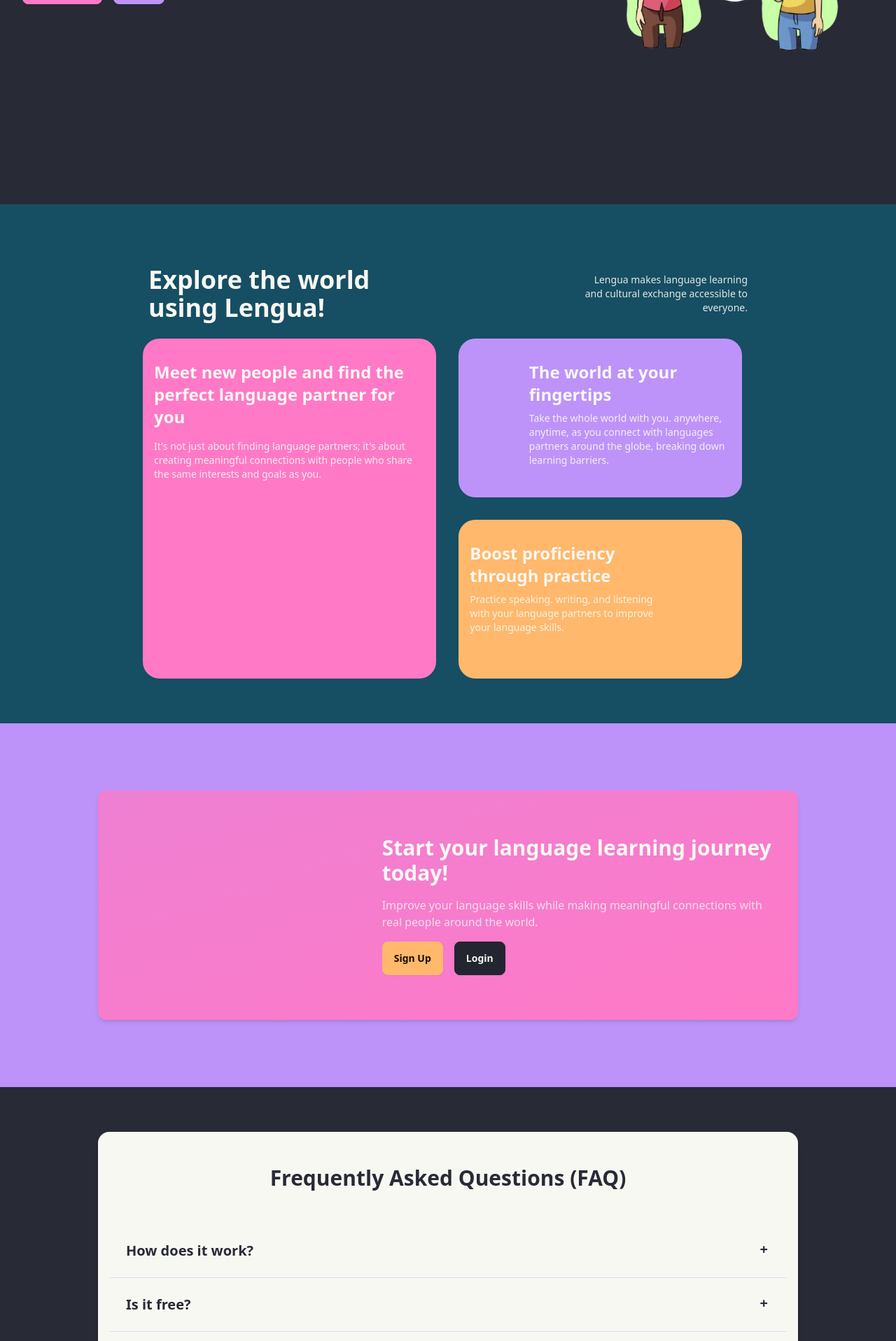
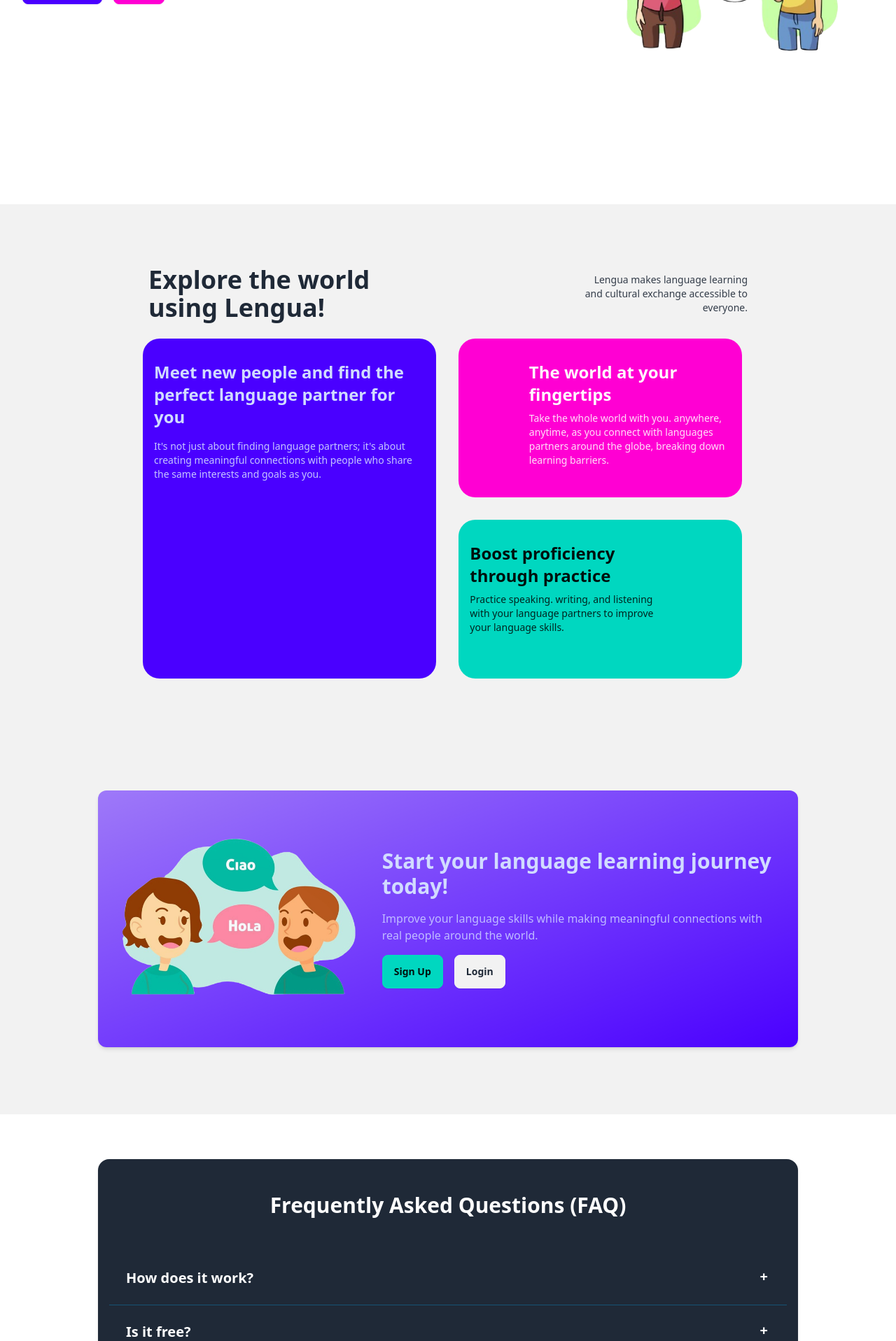
Before and after one commit to Jamie2345/LanguagePartnerApp, a React (Create React App) app in the folder client/: page / in a window 1280 px wide. Shown: the part 508-2425 px from the top of the page at 70% size. Built offline with nearby package versions, Linux system fonts and the light colour scheme.

Commit message:
restored lost code front end landing page

```diff
--- a/client/src/components/LandingNavbar.js
+++ b/client/src/components/LandingNavbar.js
@@ -1,4 +1,4 @@
-import { CiLight } from "react-icons/ci";
+import ToggleTheme from "./ToggleTheme";
 
 export default function LandingNavbar() {
   return (
@@ -51,9 +51,7 @@
           </li>
         </ul>
       </div>
-      <div className="navbar-end">
-        <a className="btn min-h-0 h-auto p-2"><CiLight className="h-6 w-6 text-base-content" /></a>
-      </div>
+      <ToggleTheme />
     </div>
   );
 }
--- /dev/null
+++ b/client/src/components/ToggleTheme.js
@@ -0,0 +1,30 @@
+import {CiLight} from "react-icons/ci";
+import {useEffect, useState} from "react";
+
+export default function ToggleTheme() {
+    const initialTheme = localStorage.getItem("theme") || "light";
+    const [theme, setTheme] = useState(initialTheme);
+
+    function changeTheme() {
+        if (theme === "light") {
+            setTheme("dracula");
+        } else {
+            setTheme("light");
+        }
+    }
+
+    useEffect(() => {
+        localStorage.setItem("theme", theme);
+        const localTheme = localStorage.getItem("theme") || "dracula";
+        document.querySelector("html")?.setAttribute("data-theme", localTheme);
+        document.querySelector("main")?.setAttribute("data-theme", localTheme)
+    }, [theme]);
+
+    return (
+        <div className="navbar-end">
+            <button onClick={changeTheme} className="btn min-h-0 h-auto p-2">
+                <CiLight className="h-6 w-6 text-base-content"></CiLight>
+            </button>
+        </div>
+    )
+}
--- a/client/src/index.css
+++ b/client/src/index.css
@@ -4,5 +4,5 @@
 
 
 input[type="radio"]:checked ~ .collapse-title {
-    color: oklch(var(--s));
+    color: oklch(var(--a));
 }
--- a/client/src/pages/home.js
+++ b/client/src/pages/home.js
@@ -34,7 +34,7 @@
         </div>
       </section>
       <section id="features">
-        <div className="flex flex-1 w-full items-center flex-col bg-cyan-900">
+        <div className="flex flex-1 w-full items-center flex-col bg-base-200">
           <div className="p-16 flex flex-col w-full max-w-[1000px]">
             <div className="flex items-center justify-between py-6 px-2">
               <div className="max-w-96 mr-4">
@@ -52,11 +52,11 @@
             <div className="w-full flex flex-1 gap-4">
               <div className="flex flex-1 py-8 px-4 rounded-3xl bg-primary flex-col items-center">
                 <div className="w-full text-left">
-                  <h3 className="text-2xl font-semibold mb-4">
+                  <h3 className="text-2xl text-primary-content font-semibold mb-4">
                     Meet new people and find the perfect language partner for
                     you
                   </h3>
-                  <p className="text-sm text-base-content/90">
+                  <p className="text-sm text-primary-content/90">
                     It's not just about finding language partners; it's about
                     creating meaningful connections with people who share the
                     same interests and goals as you.
@@ -68,10 +68,10 @@
                 <div className="py-8 px-4 rounded-3xl bg-secondary flex flex-1">
                   <div className="mr-4 w-56"></div>
                   <div>
-                    <h3 className="text-2xl font-semibold mb-2">
+                    <h3 className="text-2xl text-secondary-content font-semibold mb-2">
                       The world at your fingertips
                     </h3>
-                    <p className="text-sm text-base-content/90">
+                    <p className="text-sm text-secondary-content/90">
                       Take the whole world with you. anywhere, anytime, as you
                       connect with languages partners around the globe, breaking
                       down learning barriers.
@@ -80,10 +80,10 @@
                 </div>
                 <div className="py-8 px-4 rounded-3xl bg-accent flex flex-1">
                   <div>
-                    <h3 className="text-2xl font-semibold mb-2">
+                    <h3 className="text-2xl text-accent-content font-semibold mb-2">
                       Boost proficiency through practice
                     </h3>
-                    <p className="text-sm text-base-content/90">
+                    <p className="text-sm text-accent-content/90">
                       Practice speaking. writing, and listening with your
                       language partners to improve your language skills.
                     </p>
@@ -96,14 +96,16 @@
         </div>
       </section>
       <section id="cta1">
-        <div className="w-full flex items-center justify-center p-8 py-24 bg-secondary">
-          <div className="flex max-w-[1000px] w-full rounded-xl shadow-md bg-gradient-to-tl from-primary to-primary/75 px-8 py-16 items-center justify-between">
-            <div className="w-[50%] mr-8"></div>
+        <div className="w-full flex items-center justify-center p-8 py-24 bg-base-200">
+          <div className="flex max-w-[1000px] w-full rounded-xl shadow-md bg-gradient-to-tl from-primary to-primary/50 px-8 py-16 items-center justify-between">
+            <div className="w-[50%] mr-8">
+              <img src="/images/twopeopletalking.png" />
+            </div>
             <div className="grid gap-4">
-              <h2 className="text-3xl font-semibold">
+              <h2 className="text-3xl text-primary-content font-semibold">
                 Start your language learning journey today!
               </h2>
-              <p className="text-md text-base-content/80">
+              <p className="text-md text-primary-content/80">
                 Improve your language skills while making meaningful connections
                 with real people around the world.
               </p>
@@ -125,7 +127,7 @@
             <h2 className="text-3xl font-semibold mb-12">
               Frequently Asked Questions (FAQ)
             </h2>
-            <div className="collapse collapse-plus text-base-100 border-b-[1px] border-secondary border-opacity-30 p-2 rounded-none">
+            <div className="collapse collapse-plus text-base-100 border-b-[1px] border-info border-opacity-30 p-2 rounded-none">
               <input type="radio" name="my-accordion-3" />
               <div className="collapse-title text-xl font-semibold">
                 How does it work?
@@ -138,7 +140,7 @@
                 </p>
               </div>
             </div>
-            <div className="collapse collapse-plus text-base-100 border-b-[1px] border-secondary border-opacity-30 p-2 rounded-none">
+            <div className="collapse collapse-plus text-base-100 border-b-[1px] border-info border-opacity-30 p-2 rounded-none">
               <input type="radio" name="my-accordion-3" />
               <div className="collapse-title text-xl font-semibold">
                 Is it free?
@@ -150,7 +152,7 @@
                 </p>
               </div>
             </div>
-            <div className="collapse collapse-plus text-base-100 border-b-[1px] border-secondary border-opacity-30 p-2 rounded-none">
+            <div className="collapse collapse-plus text-base-100 border-b-[1px] border-info border-opacity-30 p-2 rounded-none">
               <input type="radio" name="my-accordion-3" />
               <div className="collapse-title text-xl font-semibold">
                 How can I join?
@@ -162,7 +164,7 @@
                 </p>
               </div>
             </div>
-            <div className="collapse collapse-plus text-base-100 border-b-[1px] border-secondary border-opacity-30 p-2 rounded-none">
+            <div className="collapse collapse-plus text-base-100 border-b-[1px] border-info border-opacity-30 p-2 rounded-none">
               <input type="radio" name="my-accordion-3" />
               <div className="collapse-title text-xl font-semibold">
                 Can I learn any language?
@@ -176,7 +178,7 @@
               </div>
             </div>
 
-            <div className="collapse collapse-plus text-base-100 border-b-[1px] border-secondary border-opacity-30 p-2 rounded-none">
+            <div className="collapse collapse-plus text-base-100 border-b-[1px] border-info border-opacity-30 p-2 rounded-none">
               <input type="radio" name="my-accordion-3" />
               <div className="collapse-title text-xl font-semibold">
                 Can I use it on mobile?
```
Also changed, not shown: client/public/images/twopeopletalking.png (added).
